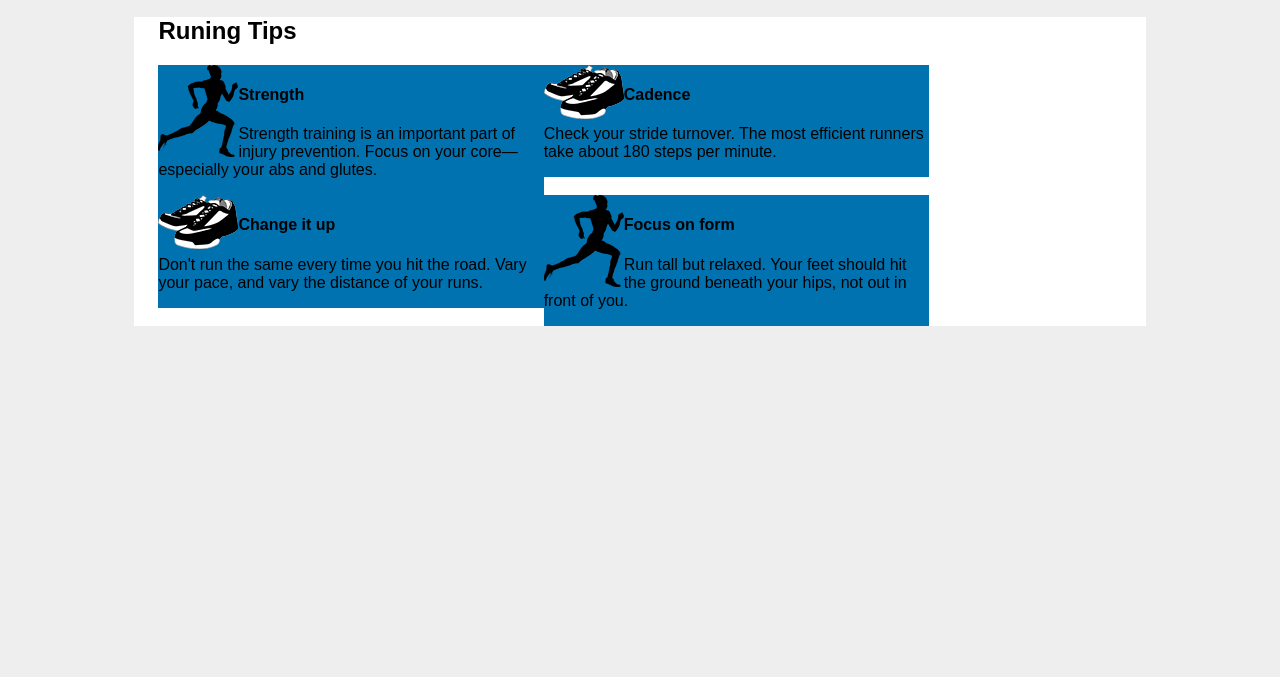
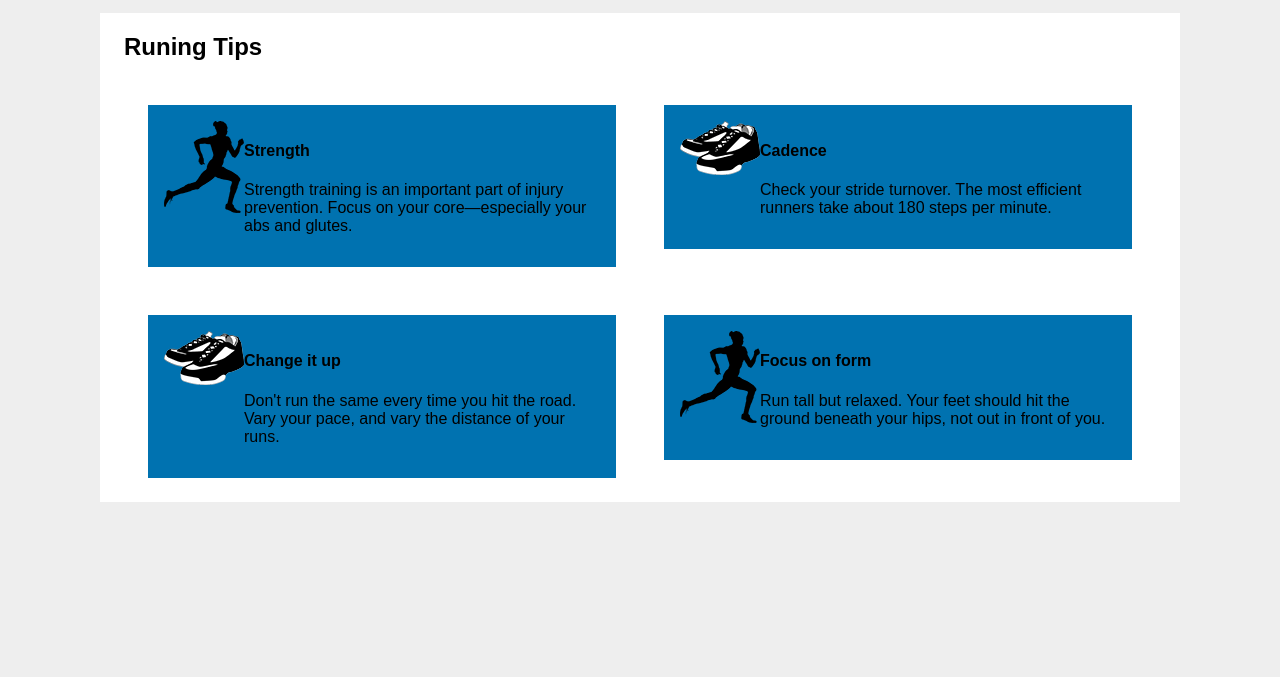
Before and after one commit to rl58xz/Learn_css, a plain HTML site: page CssInDepth/practice1/float/index.html in a window 1280 px wide. Shown: the part 123-800 px from the top of the page. Drawn offline with Linux system fonts and the light colour scheme.

Commit message:
float布局练习增加

```diff
--- a/CssInDepth/practice1/float/index.html
+++ b/CssInDepth/practice1/float/index.html
@@ -19,7 +19,7 @@
         }
 
         .container{
-            width: 80%;
+            max-width: 1080px;
             margin: 0 auto;
         }
 
@@ -32,18 +32,26 @@
         main{
             padding: 0 1.5em;
             background-color: #ffffff;
+            margin: 1em 0em ;
+        }
+
+        .clearfix::after,
+        .clearfix::before{
+            display: table;
+            content: ' ';
+            margin: 1em 0;
         }
 
         .clearfix::after{
             clear: both;
-            display: block;
-            content: ' ';
         }
 
         .media{
-            width: 40%;
+            width: calc(50% - 3em);
             float: left;
+            margin: 1.5em;
             background-color: #0072b0;
+            padding: 1em;
         }
 
         .media:nth-child(odd){
@@ -52,6 +60,9 @@
 
         .media-image{
             float: left;
+        }
+        .media-body{
+            overflow: auto;
         }
 
     </style>
```
